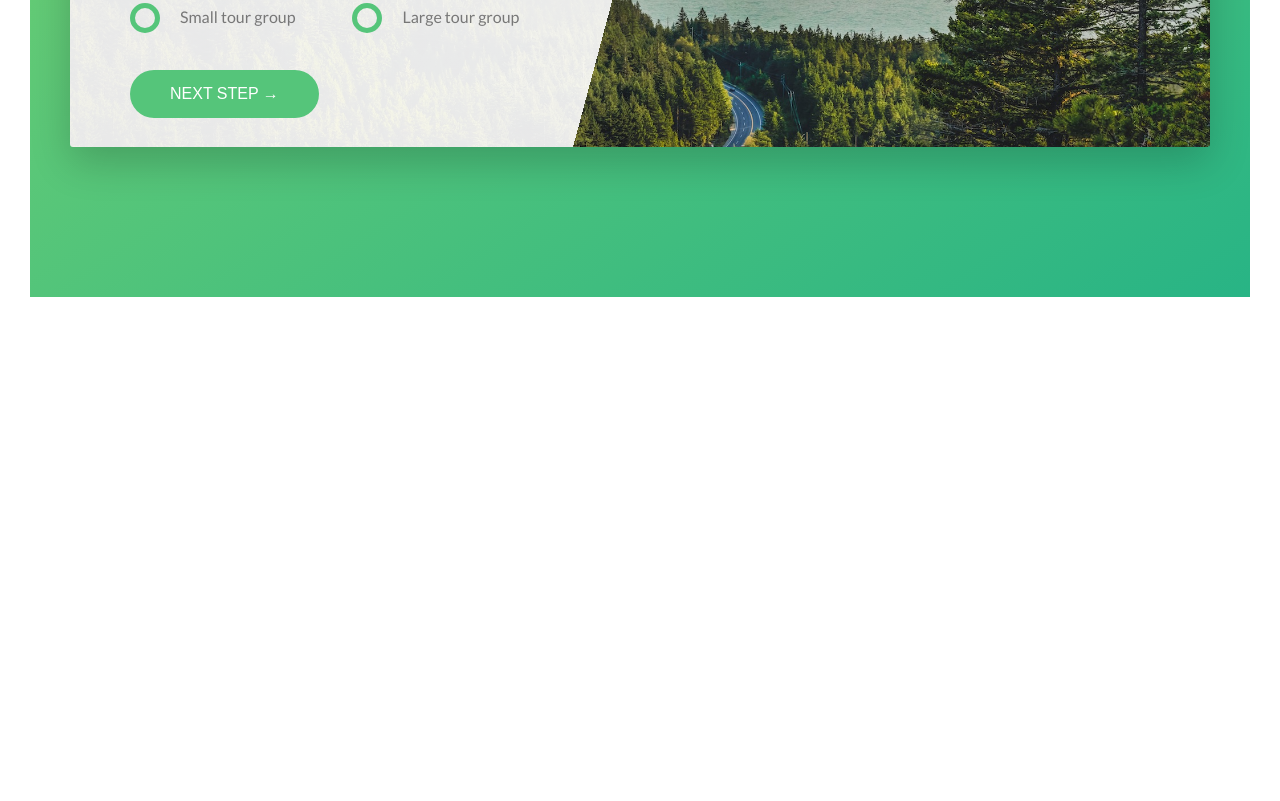
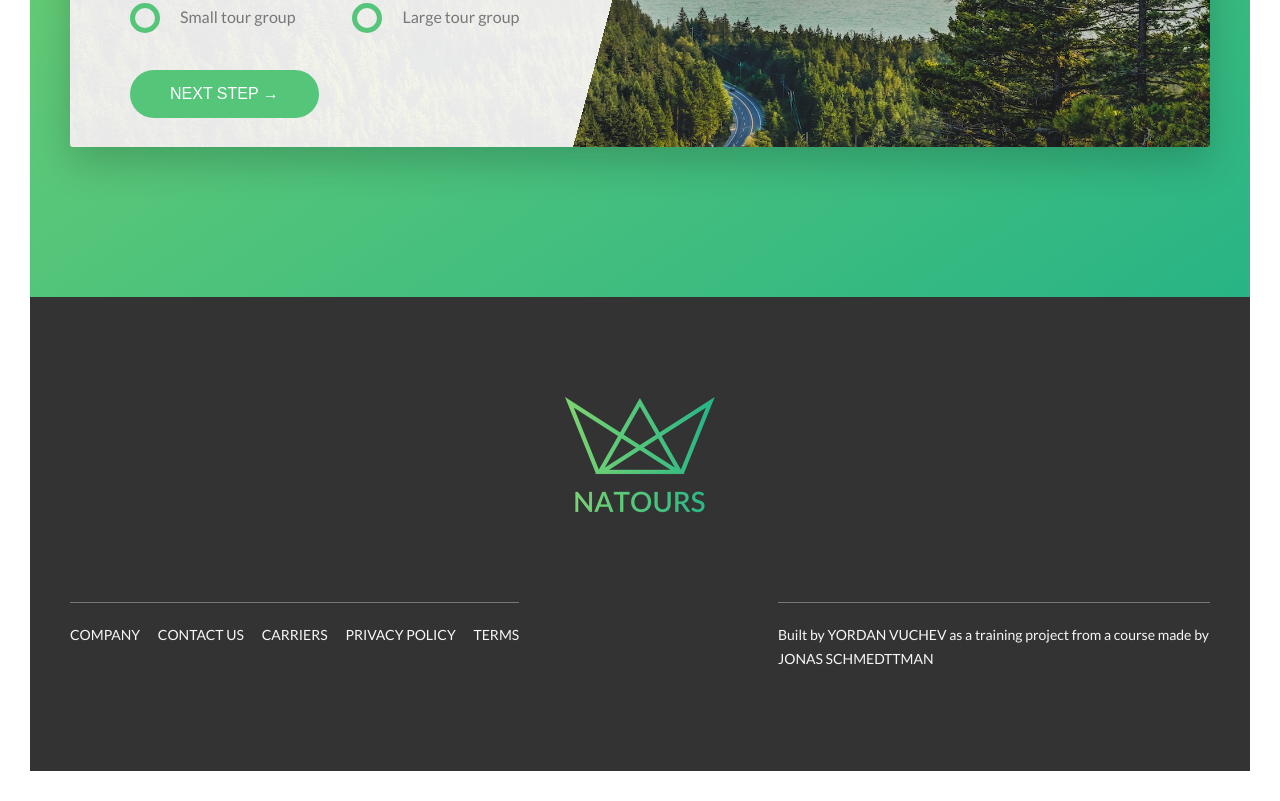
Before and after one commit to YordanVuchev/SASS, a website: page Natours/starter/index.html in a window 1280 px wide. Shown: the part 5023-5824 px from the top of the page. Before the commit the page ends 5350 px from the top, so only its background shows below. Drawn offline with Linux system fonts and the light colour scheme.

Commit message:
Footer - implemented

```diff
--- a/Natours/starter/index.html
+++ b/Natours/starter/index.html
@@ -376,6 +376,42 @@
       </section>
     </main>
 
+    <footer class="footer">
+      <div class="footer__logo-box">
+        <img src="img/logo-green-2x.png" alt="Full Logo" class="footer__logo" />
+      </div>
+      <div class="row">
+        <div class="col-1-of-2">
+          <div class="footer__navigation">
+            <ul class="footer__list">
+              <li class="footer__item">
+                <a href="#" class="footer__link">Company</a>
+              </li>
+              <li class="footer__item">
+                <a href="#" class="footer__link">Contact us</a>
+              </li>
+              <li class="footer__item">
+                <a href="#" class="footer__link">Carriers</a>
+              </li>
+              <li class="footer__item">
+                <a href="#" class="footer__link">Privacy policy</a>
+              </li>
+              <li class="footer__item">
+                <a href="#" class="footer__link">Terms</a>
+              </li>
+            </ul>
+          </div>
+        </div>
+        <div class="col-1-of-2">
+          <p class="footer__copyright">
+            Built by <a href="#" class="footer__link">Yordan Vuchev</a> as a
+            training project from a course made by
+            <a href="#" class="footer__link">Jonas Schmedttman</a>
+          </p>
+        </div>
+      </div>
+    </footer>
+
     <!-- <section class="grid-test">
       <div class="row">
         <div class="col-1-of-2">Col 1 of 2</div>
--- a/Natours/starter/sass/abstracts/_variables.scss
+++ b/Natours/starter/sass/abstracts/_variables.scss
@@ -14,6 +14,7 @@ $color-grey-light-2: #eee;
 
 $color-grey-dark: #777;
 $color-grey-dark-2: #999;
+$color-grey-dark-3: #333;
 
 $color-white: #fff;
 $color-black: #000;
--- /dev/null
+++ b/Natours/starter/sass/layout/_footer.scss
@@ -0,0 +1,60 @@
+.footer {
+  color: $color-grey-light-1;
+  background-color: $color-grey-dark-3;
+  padding: 10rem 0;
+  font-size: 1.4rem;
+
+  &__logo-box {
+    text-align: center;
+    margin-bottom: 8rem;
+  }
+
+  &__logo {
+    width: 15rem;
+    height: auto;
+  }
+
+  &__navigation {
+    border-top: 1px solid $color-grey-dark;
+    padding-top: 2rem;
+    display: inline-block;
+  }
+
+  &__list {
+    list-style: none;
+  }
+
+  &__item {
+    display: inline-block;
+
+    &:not(:last-child) {
+      margin-right: 1.5rem;
+    }
+  }
+
+  &__link {
+    &:link,
+    &:visited {
+      color: $color-grey-light-1;
+      background-color: $color-grey-dark-3;
+      text-decoration: none;
+      text-transform: uppercase;
+      display: inline-block;
+      transition: all 0.2s;
+    }
+
+    &:hover,
+    &:active {
+      color: $color-primary;
+      box-shadow: 0 1rem 2rem rgba($color-black, 0.4);
+      transform: rotate(5deg) scale(1.3);
+    }
+  }
+
+  &__copyright {
+    border-top: 1px solid $color-grey-dark;
+    padding-top: 2rem;
+    width: 80%;
+    float: right;
+  }
+}
--- a/Natours/starter/sass/main.scss
+++ b/Natours/starter/sass/main.scss
@@ -17,5 +17,6 @@
 
 @import "layout/grid";
 @import "layout/header";
+@import "layout/footer";
 
 @import "pages/home";
```
Also changed, not shown: Natours/starter/css/style.css.
